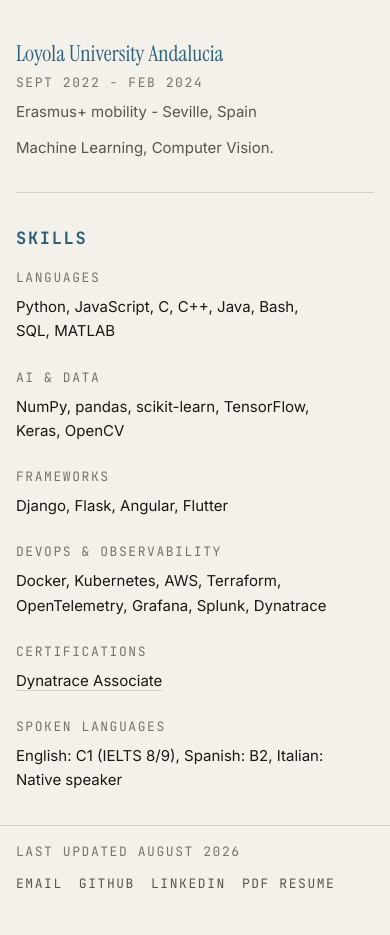
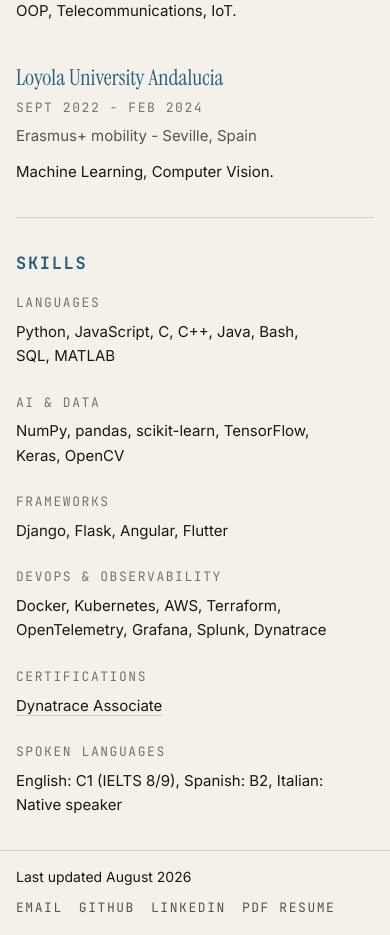
Before and after one commit to napolitanodario/personal-website, a Next.js app: page /resume in a window 390 px wide. Shown: the part 5520-6455 px from the top of the page. Before the commit the page ends 6431 px from the top, so only its background shows below. Built offline with nearby package versions, Linux system fonts and the light colour scheme.

Commit message:
resume PDF updated, instrumented Umami, minor graphical corrections

```diff
--- a/src/app/layout.tsx
+++ b/src/app/layout.tsx
@@ -1,5 +1,6 @@
 import type { Metadata } from "next";
 import { Inter, Instrument_Serif, JetBrains_Mono } from "next/font/google";
+import Script from "next/script";
 import { profile } from "@/content/resume";
 import "./globals.css";
 
@@ -74,6 +75,11 @@
       </head>
       <body className="flex min-h-dvh flex-col overflow-x-clip font-sans">
         {children}
+        <Script
+          src="https://analytics.napolitanodar.io/script.js"
+          strategy="afterInteractive"
+          data-website-id="1d1480b0-7f7b-45ed-9110-c298559abe4d"
+        />
       </body>
     </html>
   );
--- a/src/components/education-list.tsx
+++ b/src/components/education-list.tsx
@@ -9,7 +9,7 @@
     <div className="space-y-10 sm:space-y-15">
       {education.map((entry) => (
         <article key={entry.institution}>
-          <header className="flex flex-wrap items-baseline justify-between gap-x-4 gap-y-1 sm:gap-x-6">
+          <header className="flex flex-col gap-1 sm:flex-row sm:flex-wrap sm:items-baseline sm:justify-between sm:gap-x-6">
             <h3 className="font-serif text-[1.375rem] leading-snug sm:text-3xl">
               {entry.institution}
             </h3>
@@ -27,7 +27,7 @@
               {entry.notes.map((note) => (
                 <li
                   key={note}
-                  className="text-[0.9375rem] leading-relaxed text-ink-muted text-pretty sm:text-base"
+                  className="text-[0.9375rem] leading-relaxed text-pretty sm:text-base"
                 >
                   {note}
                 </li>
--- a/src/components/site-footer.tsx
+++ b/src/components/site-footer.tsx
@@ -13,7 +13,7 @@
   return (
     <footer className="mt-auto border-t border-rule">
       <Container className="flex flex-wrap items-center justify-between gap-x-4 gap-y-2 py-4 sm:gap-x-6 sm:gap-y-3 sm:py-6">
-        <p className="label text-ink-faint">Last updated {lastUpdated}</p>
+        <p className="text-sm text-ink">Last updated {lastUpdated}</p>
         <ul className="flex flex-wrap gap-x-4 gap-y-2 sm:gap-x-6">
           {links.map((link) => {
             const isExternal = link.href.startsWith("http");
```
Also changed, not shown: 1 other file (tests, documents, lock files or other folders).
